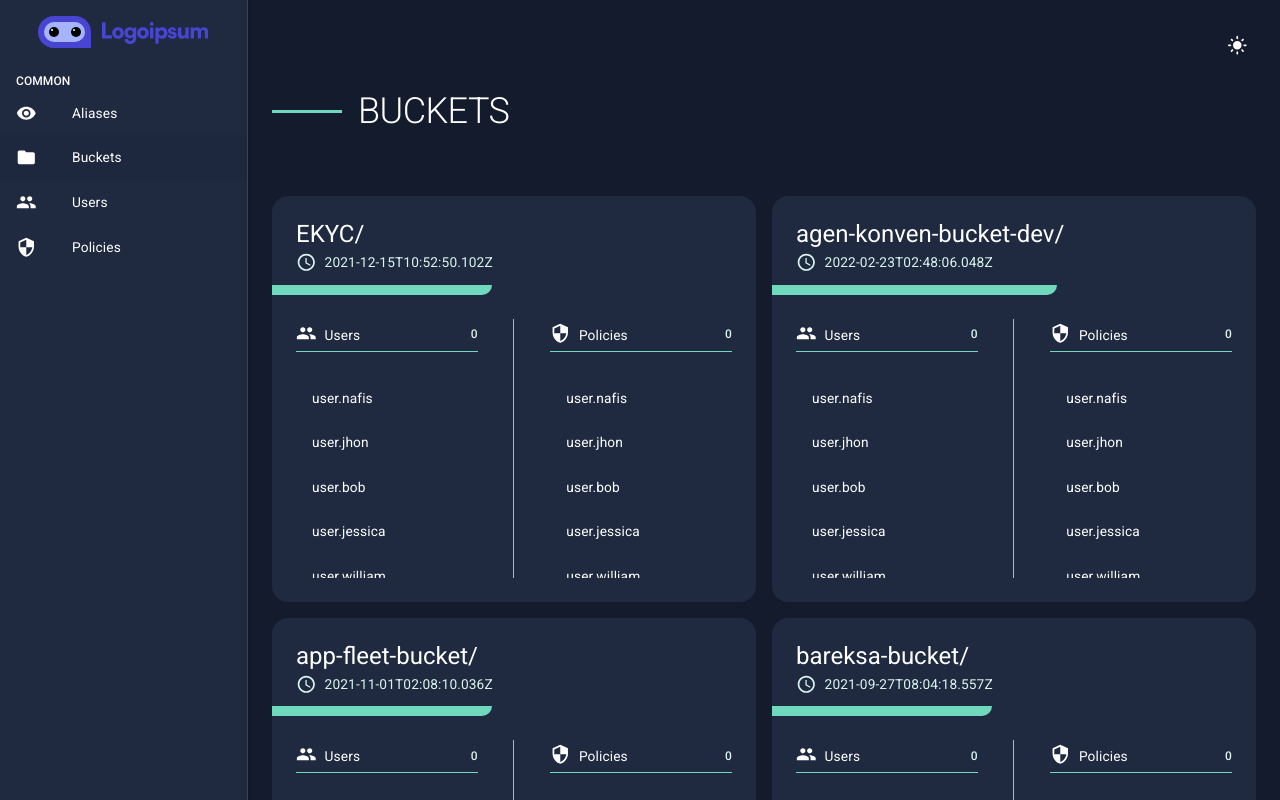
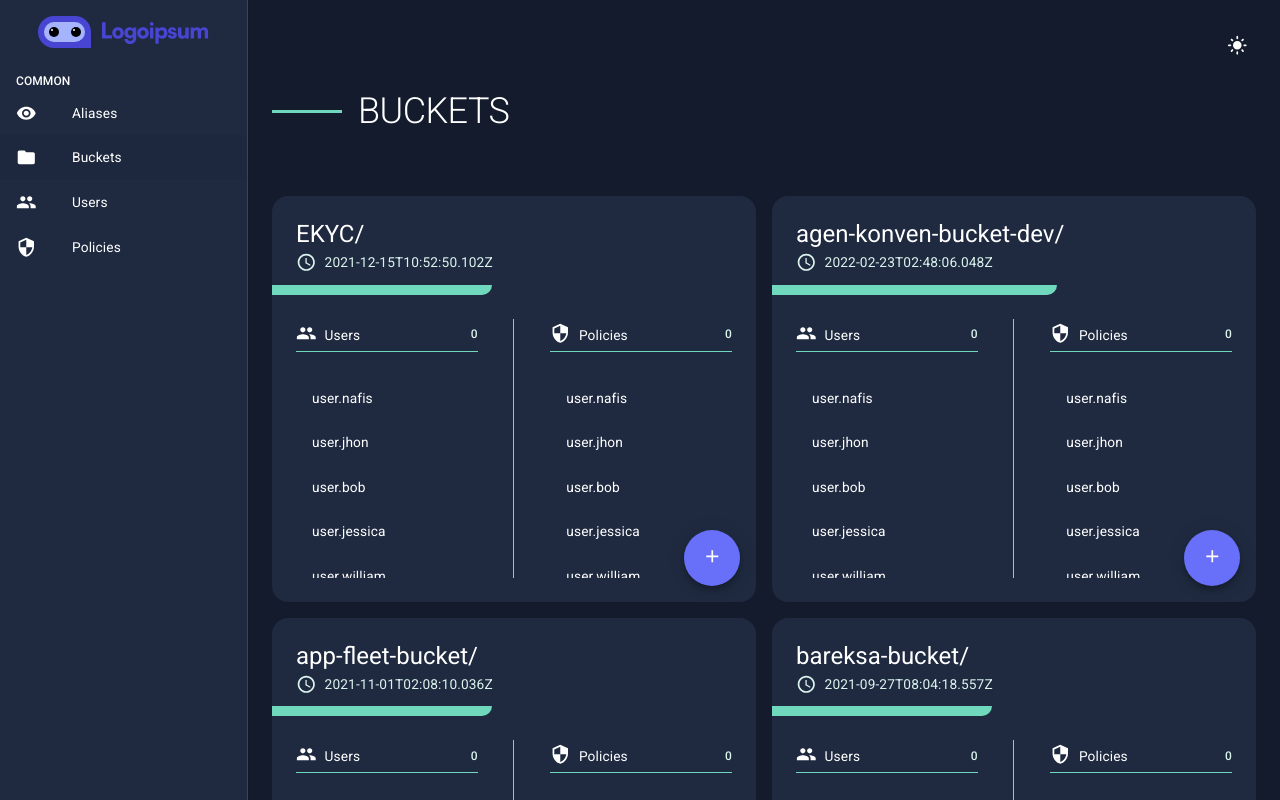
Before and after one commit to nafisrdn/minio-tools-webapp-fe, a React (Create React App) app: page /buckets in a window 1280 px wide. Built offline with nearby package versions, Linux system fonts and the light colour scheme.

Commit message:
add bucket action button

```diff
--- a/src/Components/BucketListItem/index.jsx
+++ b/src/Components/BucketListItem/index.jsx
@@ -1,5 +1,5 @@
 import { People, Security } from '@mui/icons-material';
-import { Box, Grid, useTheme } from '@mui/material';
+import { Box, Grid, SpeedDial, SpeedDialAction, SpeedDialIcon, useTheme } from '@mui/material';
 import { useEffect, useState } from 'react';
 import generateUsers from '../../data/dummy-bucket-users';
 import { tokens } from '../../theme';
@@ -24,17 +24,22 @@ function BucketListItem(props) {
   const theme = useTheme();
   const colors = tokens(theme.palette.mode);
 
-  const [userItems, setUsersItems] = useState();
+  const [userItems, setUsersItems] = useState(null);
 
   useEffect(() => {
-    const generatedUsers = generateUsers().map((user) => ({ id: user.id, text: user.accessKey }));
+    const generatedUsers = generateUsers();
 
-    setUsersItems(generatedUsers);
+    const generatedUserItems = generatedUsers.map((user) => ({
+      id: user.id,
+      text: user.accessKey
+    }));
+
+    setUsersItems(generatedUserItems);
   }, []);
 
   return (
     <Grid item xs={12} md={6}>
-      <Box bgcolor={colors.primary[400]} borderRadius={4}>
+      <Box bgcolor={colors.primary[400]} borderRadius={4} position="relative">
         <BucketHeader bucket={bucket} />
 
         {userItems && (
@@ -50,6 +55,22 @@ function BucketListItem(props) {
             </Grid>
           </Grid>
         )}
+
+        <SpeedDial
+          ariaLabel="test"
+          sx={{ position: 'absolute', bottom: 16, right: 16 }}
+          icon={<SpeedDialIcon />}
+          FabProps={{
+            sx: {
+              bgcolor: 'secondary.main',
+              '&:hover': {
+                bgcolor: 'secondary.main'
+              }
+            }
+          }}>
+          <SpeedDialAction icon={<People />} tooltipTitle="Test" />
+          <SpeedDialAction icon={<Security />} tooltipTitle="Test" />
+        </SpeedDial>
       </Box>
     </Grid>
   );
--- a/src/models/User.js
+++ b/src/models/User.js
@@ -1,5 +1,7 @@
 class User {
   constructor({ id, accessKey, secretKey, policies, status, generateId = false }) {
+    this.generateId = () => Math.floor(Math.random() * 999999).toString();
+
     this.id = generateId ? this.generateId() : id;
     this.accessKey = accessKey;
     this.secretKey = secretKey;
@@ -16,10 +18,6 @@ class User {
   getPolicies = () => this.policies;
 
   getStatus = () => this.status;
-
-  generateId = () => {
-    this.id = Math.floor(Math.random() * 999999).toString();
-  };
 }
 
 export default User;
```
